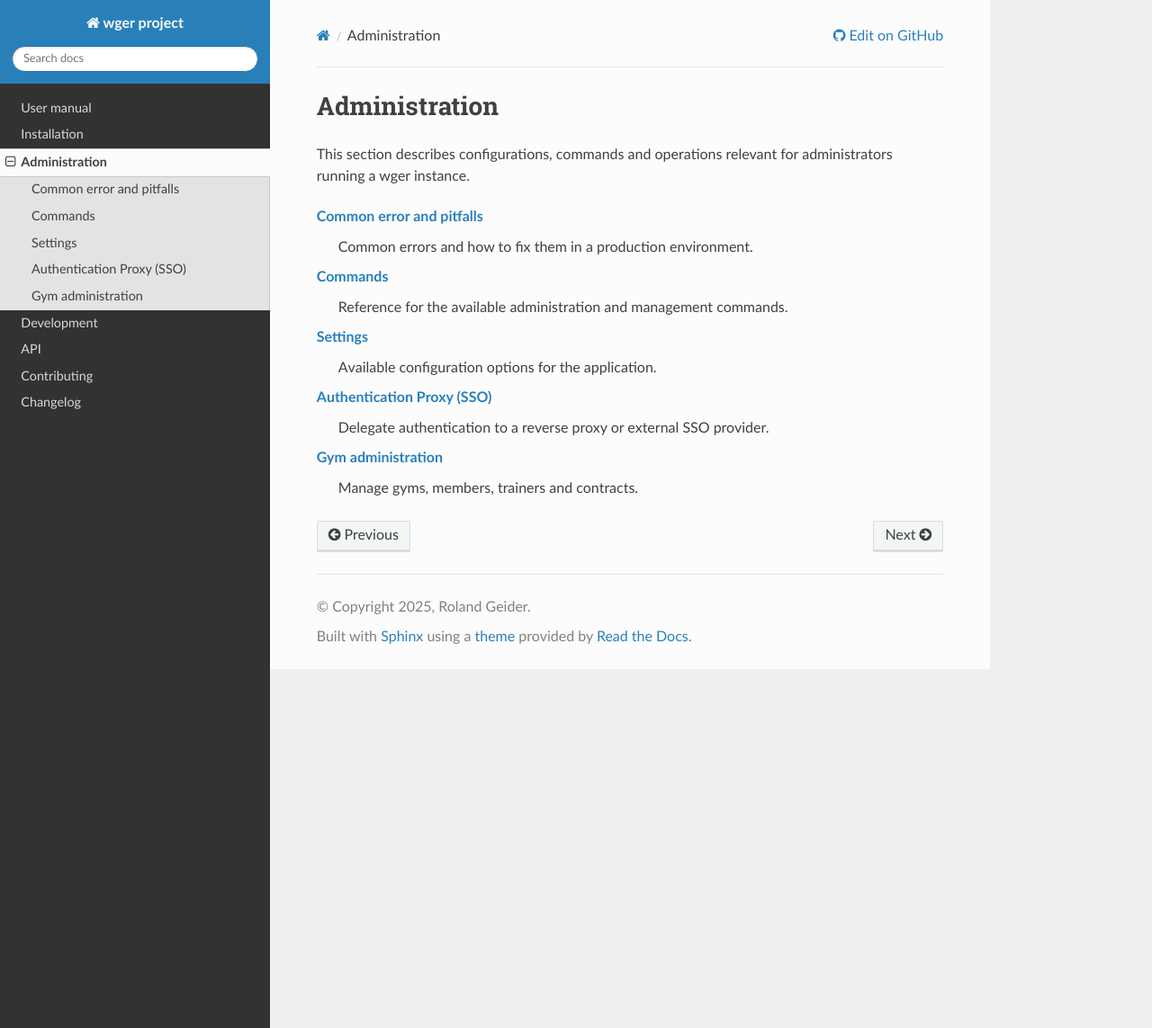
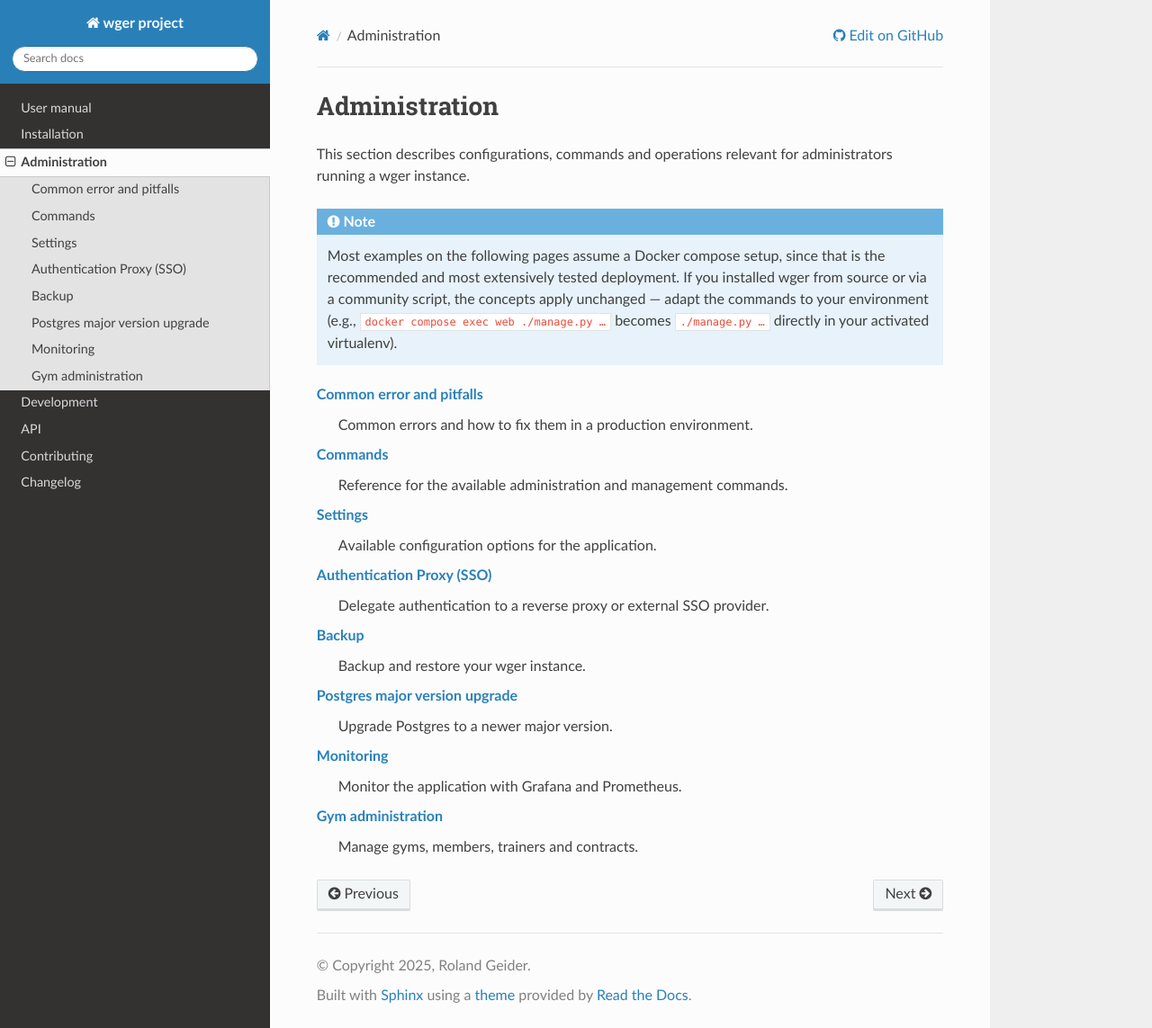
Before and after one commit to wger-project/docs, a Sphinx documentation site: the page built from docs/administration/index.rst, in a window 1280 px wide and 1143 px high. Shown: the whole window at 90% size. Built offline with Sphinx 7.4.7 and the Read the Docs theme 3.1.0, drawn with Linux system fonts in a browser that asks for light colours.

```diff
--- a/docs/administration/index.rst
+++ b/docs/administration/index.rst
@@ -5,6 +5,15 @@ Administration
 
 This section describes configurations, commands and operations relevant for
 administrators running a wger instance.
+
+.. note::
+
+   Most examples on the following pages assume a Docker compose setup, since
+   that is the recommended and most extensively tested deployment. If you
+   installed wger from source or via a community script, the concepts apply
+   unchanged — adapt the commands to your environment (e.g.,
+   ``docker compose exec web ./manage.py …`` becomes ``./manage.py …``
+   directly in your activated virtualenv).
 
 .. toctree::
    :maxdepth: 1
@@ -14,6 +23,9 @@ administrators running a wger instance.
    commands
    settings
    auth_proxy
+   backup
+   postgres
+   monitoring
    gym
 
 :doc:`errors`
@@ -28,5 +40,14 @@ administrators running a wger instance.
 :doc:`auth_proxy`
     Delegate authentication to a reverse proxy or external SSO provider.
 
+:doc:`backup`
+    Backup and restore your wger instance.
+
+:doc:`postgres`
+    Upgrade Postgres to a newer major version.
+
+:doc:`monitoring`
+    Monitor the application with Grafana and Prometheus.
+
 :doc:`gym`
     Manage gyms, members, trainers and contracts.
```
Also changed, not shown: docs/administration/backup.rst (added, +61 -0 lines), docs/administration/monitoring.rst (added, +17 -0 lines), docs/administration/postgres.rst (added, +48 -0 lines), docs/installation/docker.rst (+10 -89 lines).
